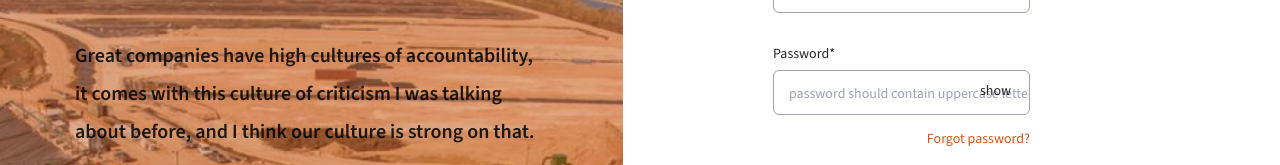
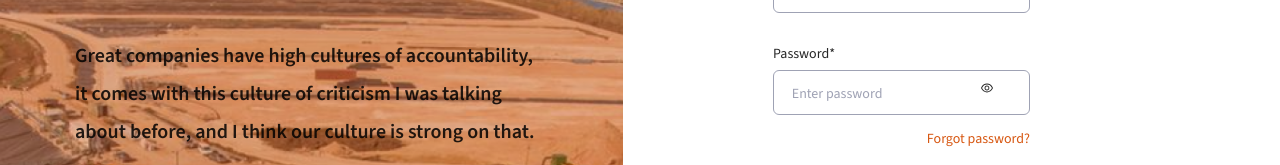
Before and after one commit to kaf-lamed-beyt/admir-app, a Next.js app: page / in a window 1280 px wide. Shown: the part 243-408 px from the top of the page. Built offline with nearby package versions, Linux system fonts and the light colour scheme; a web font is replaced by a local one.

Commit message:
minor fix

```diff
--- a/src/containers/UserAuth/SignIn/index.js
+++ b/src/containers/UserAuth/SignIn/index.js
@@ -9,6 +9,7 @@ import axios from "axios";
 import { useRouter } from "next/router";
 import { AuthErrMsg, AuthSuccessMsg } from "../../../components/Modals";
 import { AuthContext } from "../../../context/auth-context";
+import { AiOutlineEye } from 'react-icons/ai';
 
 const SignIn = () => {
   const [email, setEmail] = React.useState("");
@@ -118,12 +119,12 @@ const SignIn = () => {
                 name="password"
                 type={passwordVisibility ? "text" : "password"}
                 id="password"
-                placeholder="password should contain uppercase letter"
+                placeholder=" Enter password"
                 value={password}
                 onChange={(e) => setPassword(e.target.value)}
               />
               <span class="show-pwd" onClick={handlePwdVisibility}>
-                show
+              <AiOutlineEye />
               </span>
               <p className="pwd-err"></p>
               <Link href="/forgot-password">
--- a/src/containers/UserAuth/SignUp/index.js
+++ b/src/containers/UserAuth/SignUp/index.js
@@ -13,6 +13,7 @@ import axios from "axios";
 import router from "next/router";
 import { AuthErrMsg, AuthSuccessMsg } from "../../../components/Modals";
 import { AuthContext } from "../../../context/auth-context";
+import { AiOutlineEye } from 'react-icons/ai';
 
 const SignUp = () => {
   const [formStep, setFormStep] = React.useState(0);
@@ -156,12 +157,12 @@ const SignUp = () => {
                     name="password"
                     id="password"
                     type={passwordVisibility ? "text" : "password"}
-                    placeholder="Create password"
+                    placeholder="Password should contain uppercaseletter"
                     value={password}
                     onChange={(e) => setPassword(e.target.value)}
                   />
                   <span className="show-pwd" onClick={handlePwdVisibility}>
-                    show
+                  <AiOutlineEye />
                   </span>
                   <p className="pwd-err"></p>
                 </InputGroup>
```
Also changed, not shown: 1 other file (tests, documents, lock files or other folders).
